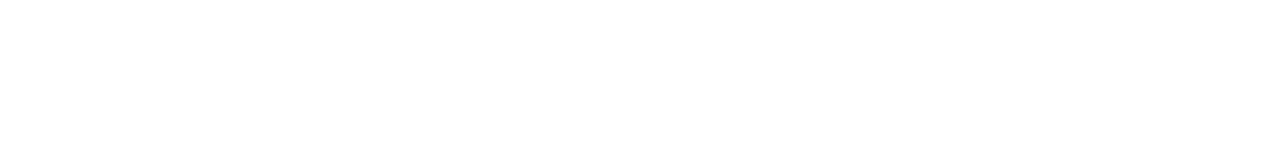
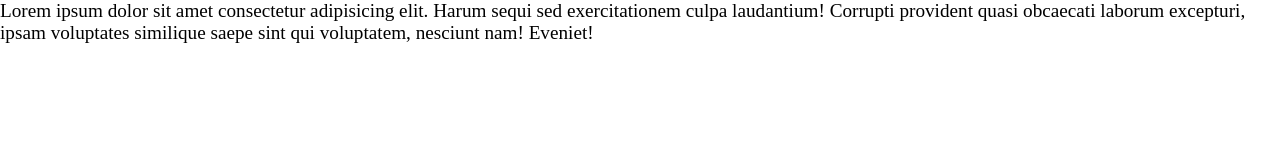
Before and after one commit to muqtadir-8433/Coldrinks-Website, a plain HTML site: page index.html in a window 1280 px wide. Drawn offline with Linux system fonts and the light colour scheme.

Commit message:
Changes in html and css

```diff
--- a/index.html
+++ b/index.html
@@ -7,6 +7,6 @@
     <title>Document</title>
 </head>
 <body>
-
+     <p>Lorem ipsum dolor sit amet consectetur adipisicing elit. Harum sequi sed exercitationem culpa laudantium! Corrupti provident quasi obcaecati laborum excepturi, ipsam voluptates similique saepe sint qui voluptatem, nesciunt nam! Eveniet!</p>
 </body>
 </html>
--- a/style.css
+++ b/style.css
@@ -2,3 +2,7 @@
     margin: 0;
     padding: 0;
 }
+
+p{
+    font-size: larger;
+}
```
